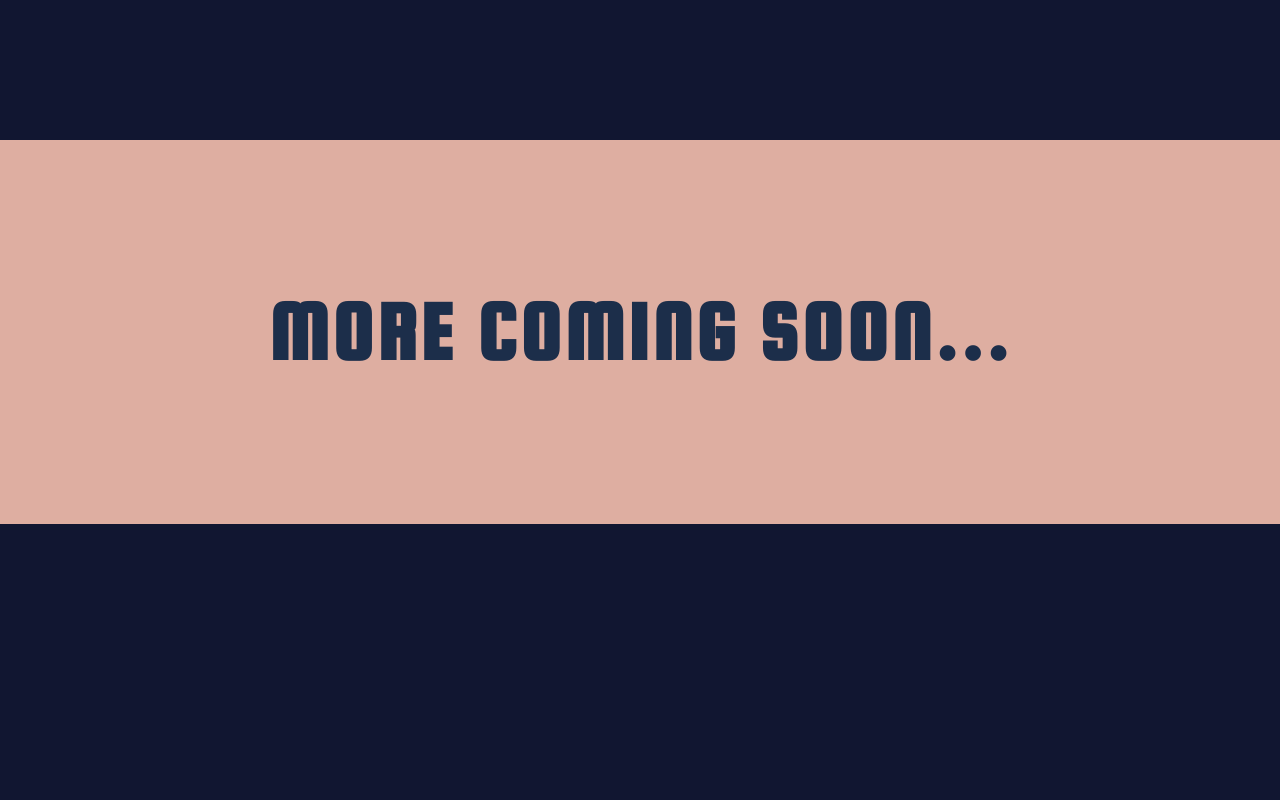
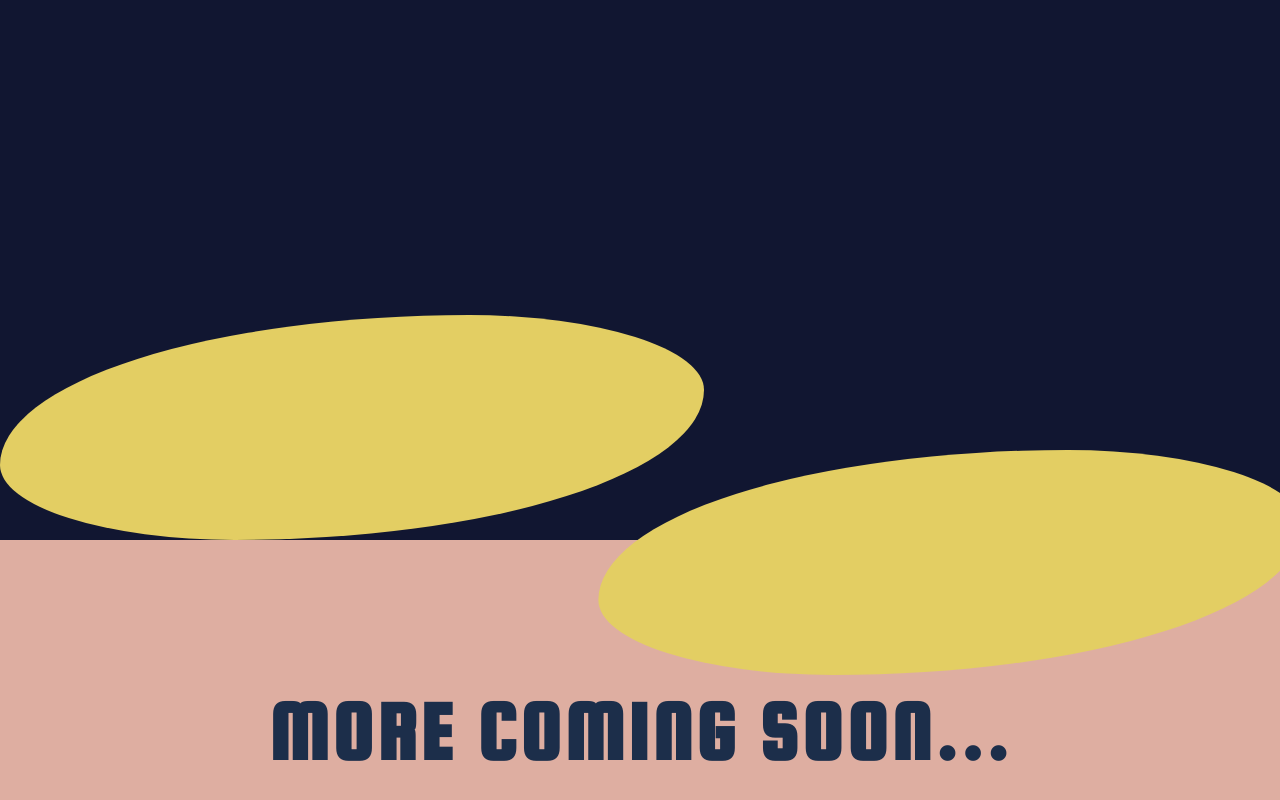
Before and after one commit to salemlf/react-portfolio-site, a React (Create React App) app: page / in a window 1280 px wide. Shown: the part 3640-4440 px from the top of the page. Before the commit the page ends 4164 px from the top, so only its background shows below. Built offline with nearby package versions, Linux system fonts and the light colour scheme; a web font is replaced by a local one.

Commit message:
Started on hobbies section

```diff
--- a/src/App.js
+++ b/src/App.js
@@ -2,7 +2,8 @@ import React, { useState } from "react";
 import "./App.css";
 import MobileMenu from "./components/MobileMenu/MobileMenu";
 import Header from "./components/Header/Header";
-import AboutMe from "./Sections/AboutMe.js";
+import AboutMe from "./Sections/AboutMe";
+import Hobbies from "./Sections/Hobbies";
 import TempBanner from "./components/TempBanner.js";
 
 // TODO: move isOpen functionality into different component
@@ -25,6 +26,7 @@ const App = () => {
       <Header toggle={toggle} />
       <MobileMenu isOpen={isOpen} toggle={toggle} />
       <AboutMe />
+      <Hobbies />
       <TempBanner></TempBanner>
     </div>
   );
--- a/src/Sections/AboutMe.js
+++ b/src/Sections/AboutMe.js
@@ -13,7 +13,7 @@ import {
   ArrowContainer,
   AboutTextContainer,
   BioText,
-} from "../components/About Me/AboutMeStyles.js";
+} from "./AboutMeStyles.js";
 import NameDiv from "../images/name-background-div.svg";
 import PersonOnComputer from "../images/person-on-computer.svg";
 import SectionHeading from "../components/SectionHeadings/SectionHeading.js";
--- a/src/components/About Me/AboutMeStyles.js
+++ b/src/Sections/AboutMeStyles.js
@@ -1,10 +1,10 @@
 import styled from "styled-components";
-import RightArrowImg from "../../images/right-arrow.svg";
+import RightArrowImg from "../images/right-arrow.svg";
 import { keyframes } from "styled-components";
 
 // TODO: create global variables for responsive font-size
 
-export const Wrapper = styled.div`
+export const Wrapper = styled.section`
   width: 100%;
   position: relative;
   z-index: 1;
--- a/src/Sections/Hobbies.js
+++ b/src/Sections/Hobbies.js
@@ -1,7 +1,51 @@
 import React from "react";
+// TODO: change to macro
+import styled from "styled-components";
 
 const Hobbies = () => {
-  return <div></div>;
+  return (
+    <Wrapper>
+      <Curve />
+    </Wrapper>
+  );
 };
 
 export default Hobbies;
+
+const Wrapper = styled.section`
+  position: relative;
+  display: flex;
+  flex-direction: column;
+  align-items: center;
+  min-height: 400px;
+  padding: 100px 20vw;
+  width: 100%;
+`;
+
+const Curve = styled.div`
+  position: absolute;
+  height: 225px;
+  width: 100%;
+  bottom: 0;
+
+  &::before {
+    content: "";
+    display: block;
+    position: absolute;
+    border-radius: 100% 50%;
+    width: 55%;
+    height: 100%;
+    background-color: var(--yellow);
+    transform: translate(85%, 60%);
+  }
+
+  &::after {
+    content: "";
+    display: block;
+    position: absolute;
+    border-radius: 100% 50%;
+    width: 55%;
+    height: 100%;
+    background-color: var(--yellow);
+  }
+`;
--- a/src/components/GlobalStyles.js
+++ b/src/components/GlobalStyles.js
@@ -38,7 +38,7 @@ body {
   font-size: var(--font-med);
   font-weight: 300;
   background-color: var(--deepDarkBlue);
-
+  color: var(--offWhite);
 }
   a,
   a:visited,
```
